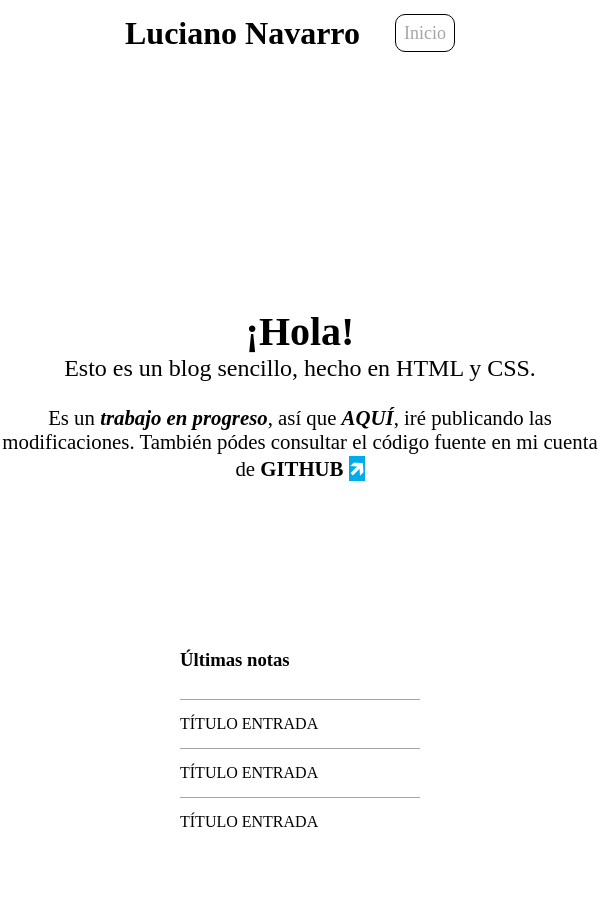
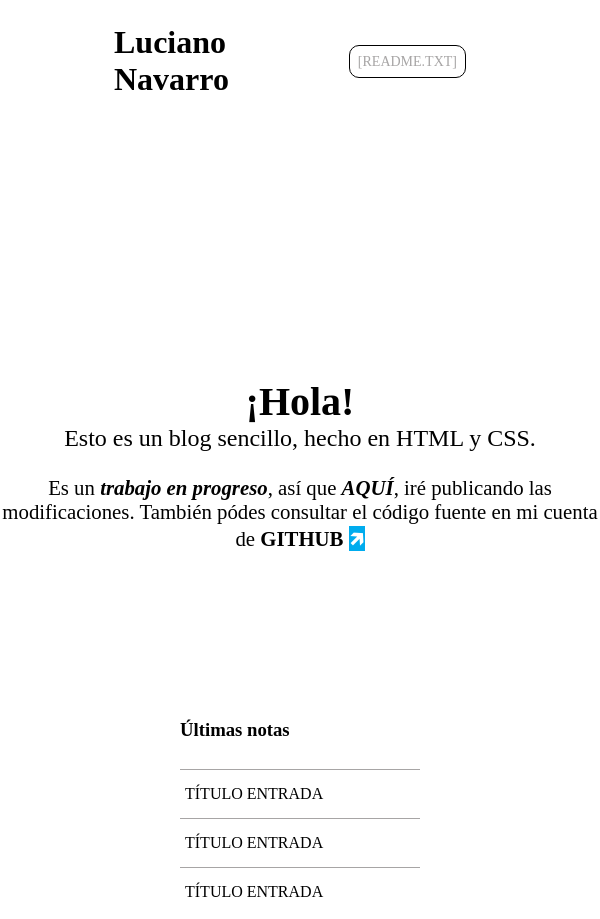
Before and after one commit to Motorbuzzard880/Personal-Blog, a plain HTML site: page index.html in a window 600 px wide. Shown: the top 919 px of the page. Drawn offline with Linux system fonts and the light colour scheme.

Commit message:
arregle menu

```diff
--- a/index.html
+++ b/index.html
@@ -12,10 +12,7 @@
         <h1><a href="index.html">Luciano Navarro</a></h1>
         <nav>
         <ul>
-            <li><a href="#" class="menu-btn">Inicio</a></li>
-            <!-- <li><a href="#">Acerca</a></li>
-            <li><a href="#">Servicios</a></li>
-            <li><a href="#">Contacto</a></li> -->
+            <li><a href="#" class="menu-btn">[README.TXT]</a></li>
         </ul>
         </nav>
     </header>
--- a/styles.css
+++ b/styles.css
@@ -10,10 +10,15 @@
 /*--------- Header y menu -----------*/
 
 header {
-    width: 100%;
-    padding: 0px;
-    margin: 0px;
+    padding: 15px 35px 0 35px;
+    display: flex;
     justify-content: space-between;
+    align-items: center;
+    max-width: 70vw;
+    margin: auto;
+
+
+
 }
 
 h1 {
@@ -44,12 +49,12 @@ a {
     border-radius: 10px;
     padding: 8px;
     color: #a7a5a5;
-    font-size: 18px;
+    font-size: 14px;
 }
 
 .menu-btn:hover {
     color: #fff;
-    background-color: #7e7c7c;
+    background-color: #b4b3b3;
     transition: 0.4s;
 }
 
@@ -110,7 +115,7 @@ a {
 .li-notes {
     border-radius: 0;
     margin: auto;
-    padding: 15px 0 15px 0;
+    padding: 15px 0 15px 5px;
     border: none;
     border-top: 1px solid #a7a5a5;
     list-style: none;
@@ -189,14 +194,13 @@ footer {
     }
 }
 
-@media (min-width: 600px) {
+@media (max-width: 600px) {
     header {
-        padding: 15px 35px 0 35px;
-        display: flex;
-        justify-content: space-between;
-        align-items: center;
-        max-width: 70vw;
-        margin: auto;
+    width: 100%;
+    padding: 1.5rem;
+    display: flex;
+    margin: auto;
+    justify-content: space-between;
     }
 
 }
```
